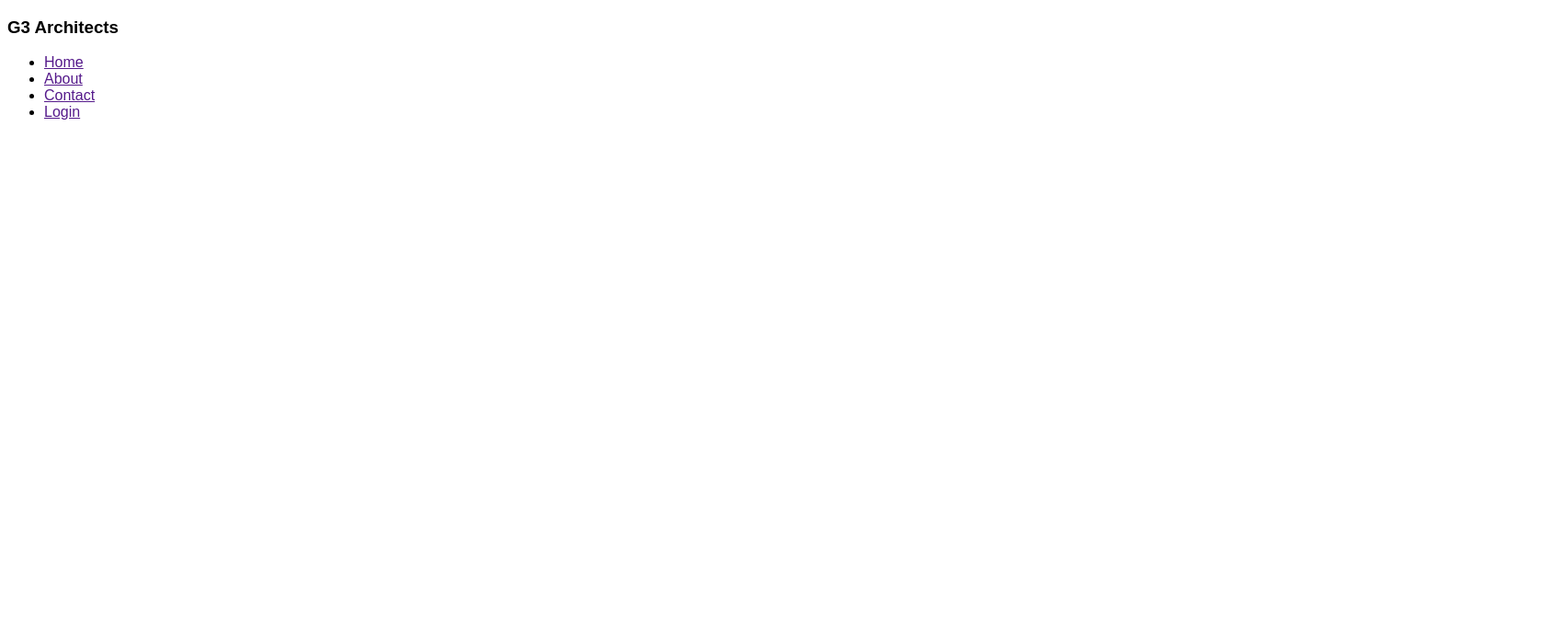
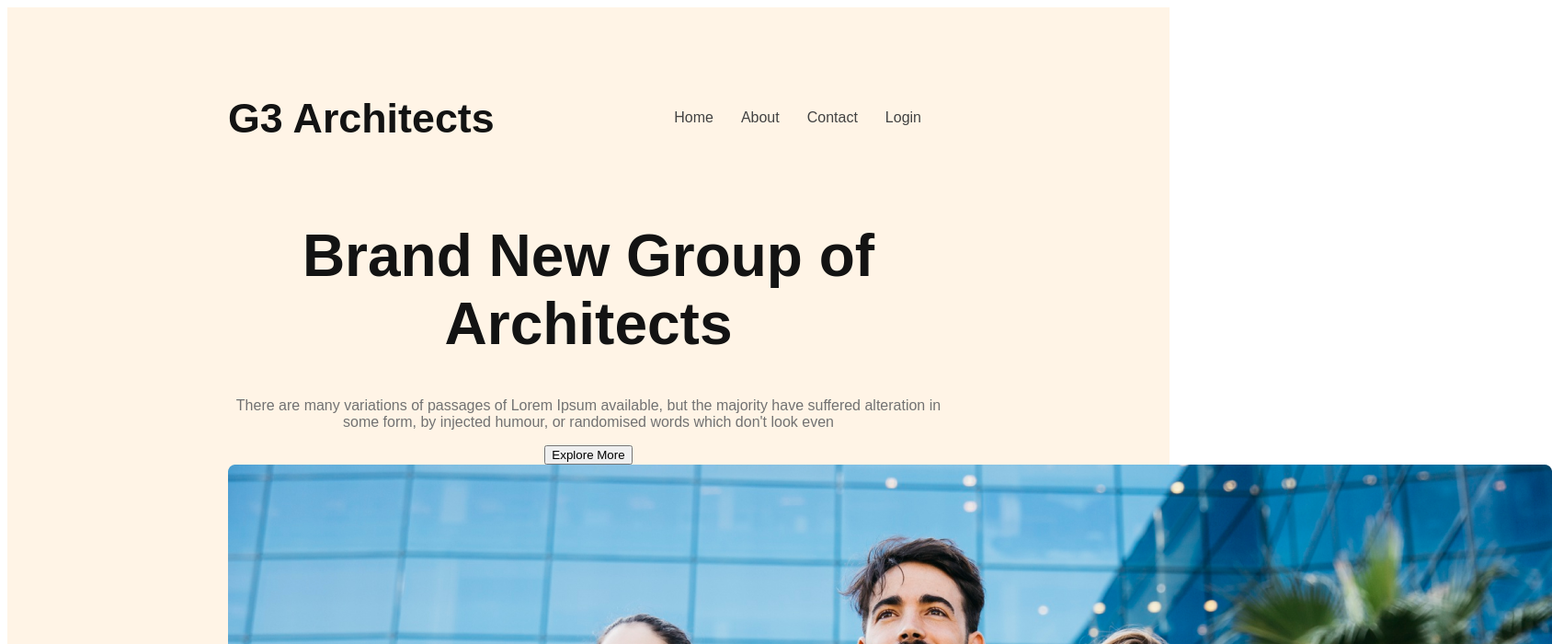
Before and after one commit to premhasanbappi/g3-architeced-website, a plain HTML site: page index.html in a window 1280 px wide. Shown: the top 700 px of the page at 92% size, 1688 px wide, since content can reach past the window. Drawn offline with Linux system fonts and the light colour scheme.

Commit message:
banner content added

```diff
--- a/index.html
+++ b/index.html
@@ -8,8 +8,9 @@
 </head>
 <body>
     <header>
+     <!--eii khane nav bar hoise.nav bar mane oporer barta/menubar-->
         <nav>
-            <h3>G3 Architects</h3>
+            <h3 class="nav-title">G3 Architects</h3>
         <ul>
             <li><a href="">Home</a></li>
             <li><a href="">About</a></li>
@@ -18,6 +19,19 @@
         </ul>
 
         </nav>
+        <!--end nav bar-->
+        <!--start bannere-->
+        <div class="banner">
+            <div class="banner-content">
+                <h1 class="banner-title">Brand New Group of Architects </h1>
+            <p class="banner-description">There are many variations of
+                 passages of Lorem Ipsum available, but the majority have
+                 suffered alteration in some form,
+                 by injected humour, or randomised words which don't look even</p>
+                <button class="btn-primary">Explore More</button>
+            </div>
+                <img src="images/banner.png" alt="">
+        </div>
     </header>
     <main>
 
--- a/styles/architect.css
+++ b/styles/architect.css
@@ -6,3 +6,53 @@
     font-family: 'Open Sans', sans-serif;
     font-family: 'Work Sans',sans-serif;
 }
+/* heder styles */
+/* eiikhane header a background color bosanu hoise (background tag use kore)er por sei
+background koto tuku jaiga nibe oiitar jonno (padding )use kora hoise prothom 50px hosse
+opre r nicer maf tar por 240px hossse dane r bamer maf */
+header{
+    background: rgba(255,144,14,0.10);
+    padding: 50px 240px;
+}
+/* eii khane (nav) hosse god father take bola hoise tumi (display:flex) kore bacca alada koro
+er por tader moddho faka kore dau oii jonno ( justify-content:space-between;)babohar koro */
+nav{
+    display: flex;
+    justify-content: space-between;
+    align-items: center;
+}
+.nav-title{
+    font-size: 2.8rem;
+    font-weight:700;
+    color: #131313;
+}
+nav > ul {
+    display: flex;
+}
+nav li{
+    list-style:none;
+    margin-right: 30px;
+    font-weight: 500;
+    font-size: 1rem;
+
+}
+nav li a{
+    text-decoration: none;
+    color: #424242;
+}
+/* banner style */
+
+.banner-content{
+    max-width: 800px;
+    text-align: center;
+    margin: 0 auto;
+
+}
+.banner-title{
+    font-size: 4rem;
+    font-weight: 700;
+    color: #131313;
+}
+.banner-description{
+    color: #727272;
+}
```
